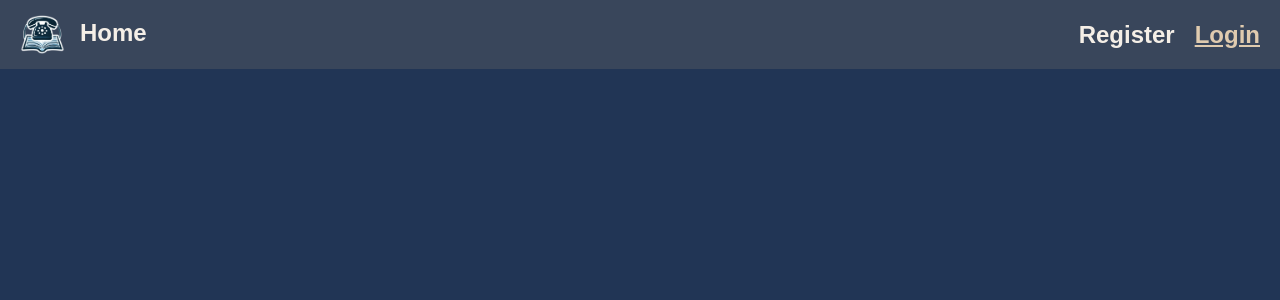
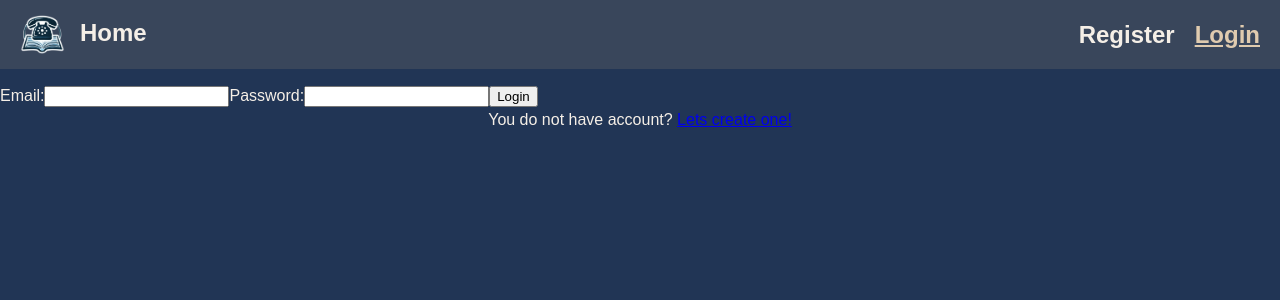
Before and after one commit to Dmytro-Tr/goit-react-hw-08, a React (Vite) app: page /login in a window 1280 px wide. Shown: the top 300 px of the page. Built offline with nearby package versions, Linux system fonts and the light colour scheme.

Commit message:
Private Restricted routers

```diff
--- a/src/App.jsx
+++ b/src/App.jsx
@@ -32,14 +32,11 @@ const App = () => {
         <Routes>
           {/* <Route path="/" element={<Layout />}> */}
           <Route index element={<HomePage />} />
-          <Route
-            path="/register"
-            element={<RestrictedRoute redirectTo="/contacts" component={<RegistrationForm />} />}
-          />
-          <Route path="/login" element={<RestrictedRoute redirectTo="/contacts" component={<LoginForm />} />} />
+          <Route path="/register" element={<RestrictedRoute> {<RegistrationForm />} </RestrictedRoute>} />
+          <Route path="/login" element={<RestrictedRoute> {<LoginForm />} </RestrictedRoute>} />
           {/* </Route> */}
           <Route path="*" element={<NotFound />} />
-          <Route path="contacts" element={<PrivateRoute redirectTo="/login" component={<ContactsPage />} />} />
+          <Route path="contacts" element={<PrivateRoute>{<ContactsPage />}</PrivateRoute>} />
         </Routes>
       </Layout>
     </div>
```
